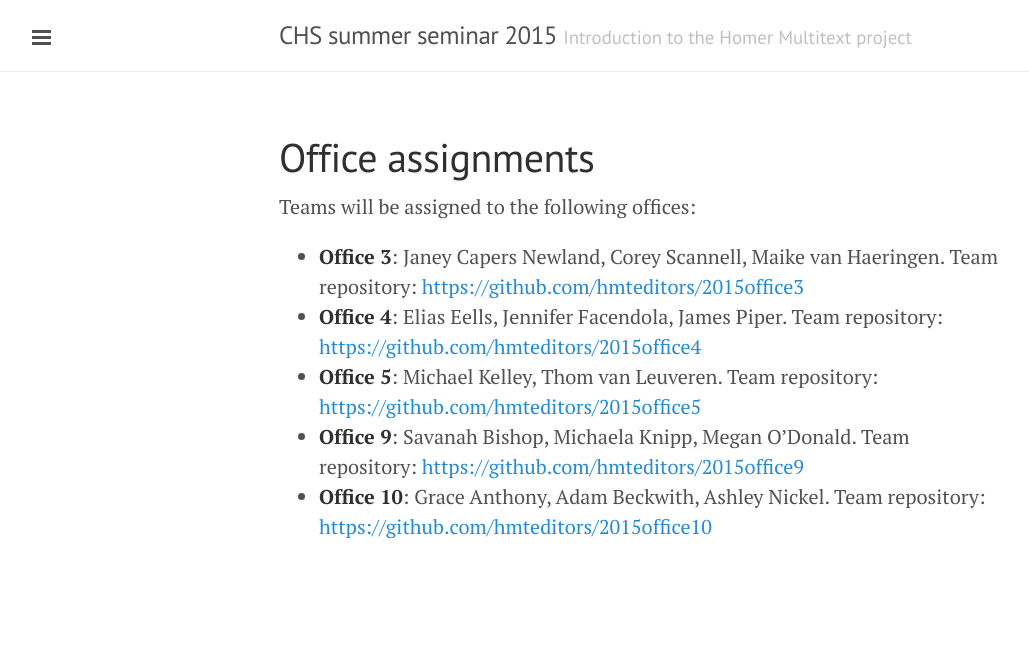
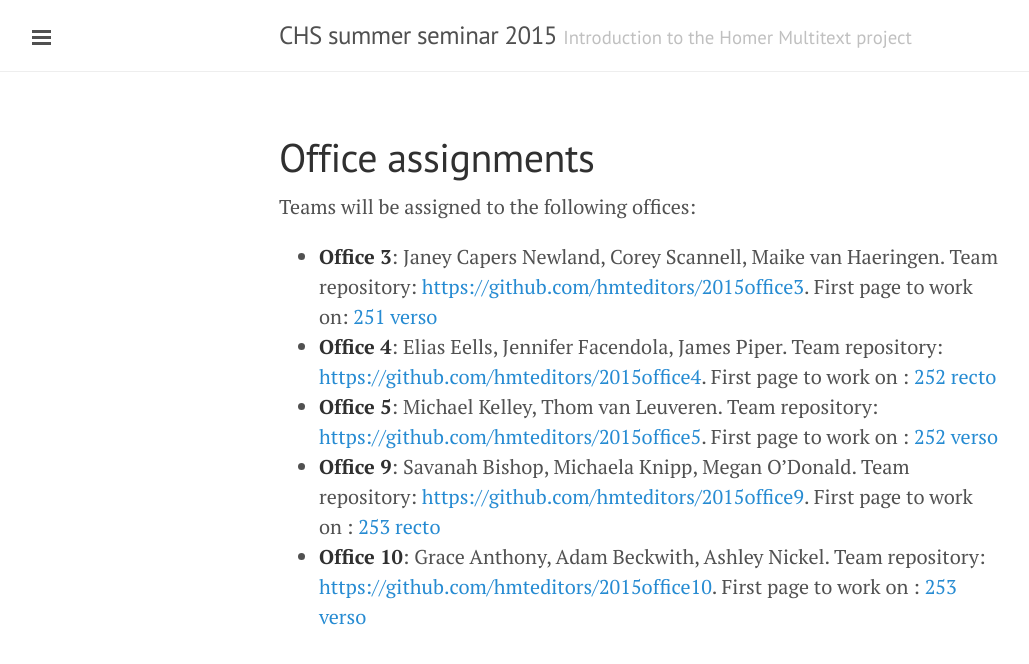
Before and after one commit to homermultitext/summerseminar2015, a Jekyll site: the page built from offices.md, in a window 1280 px wide. Shown: the top 664 px of the page, without its empty margins (1-1030 px from the left). Built offline with Jekyll 4.4.1, drawn with Linux system fonts in a browser that asks for light colours.

Commit message:
Update with first assigned pages

```diff
--- a/offices.md
+++ b/offices.md
@@ -7,8 +7,8 @@ Teams will be assigned to the following offices:
 
 
 
-- **Office 3**:  Janey Capers Newland, Corey Scannell, Maike van Haeringen.  Team repository: <https://github.com/hmteditors/2015office3>
--  **Office 4**: Elias Eells, Jennifer Facendola, James Piper.  Team repository: <https://github.com/hmteditors/2015office4>
-- **Office 5**: Michael Kelley, Thom van Leuveren.  Team repository:  <https://github.com/hmteditors/2015office5>
--  **Office 9**: Savanah Bishop, Michaela Knipp, Megan O'Donald.  Team repository:  <https://github.com/hmteditors/2015office9>
-- **Office 10**:  Grace Anthony, Adam Beckwith, Ashley Nickel.  Team repository:  <https://github.com/hmteditors/2015office10>
+- **Office 3**:  Janey Capers Newland, Corey Scannell, Maike van Haeringen.  Team repository: <https://github.com/hmteditors/2015office3>.  First page to work on:  [251 verso](http://www.homermultitext.org/hmt-digital/facs?urn=urn:cite:hmt:msA.251v)
+-  **Office 4**: Elias Eells, Jennifer Facendola, James Piper.  Team repository: <https://github.com/hmteditors/2015office4>.  First page to work on :  [252 recto](http://www.homermultitext.org/hmt-digital/facs?urn=urn:cite:hmt:msA.252r)
+- **Office 5**: Michael Kelley, Thom van Leuveren.  Team repository:  <https://github.com/hmteditors/2015office5>.  First page to work on :  [252 verso](http://www.homermultitext.org/hmt-digital/facs?urn=urn:cite:hmt:msA.252v)
+-  **Office 9**: Savanah Bishop, Michaela Knipp, Megan O'Donald.  Team repository:  <https://github.com/hmteditors/2015office9>. First page to work on : [253 recto](http://www.homermultitext.org/hmt-digital/facs?urn=urn:cite:hmt:msA.253r)
+- **Office 10**:  Grace Anthony, Adam Beckwith, Ashley Nickel.  Team repository:  <https://github.com/hmteditors/2015office10>. First page to work on :  [253 verso](http://www.homermultitext.org/hmt-digital/facs?urn=urn:cite:hmt:msA.253v)
```
Also changed, not shown: faq.md (+1 -1 lines), index.md (+7 -7 lines), schedule/index.md (+1 -1 lines).
